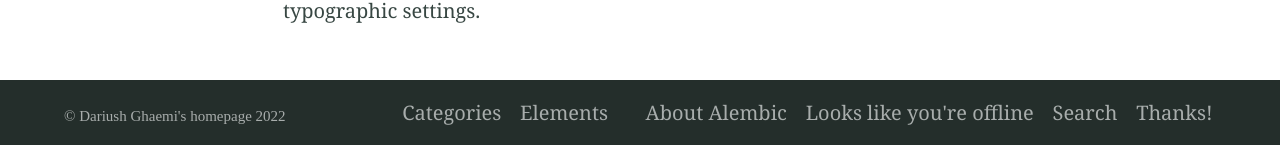
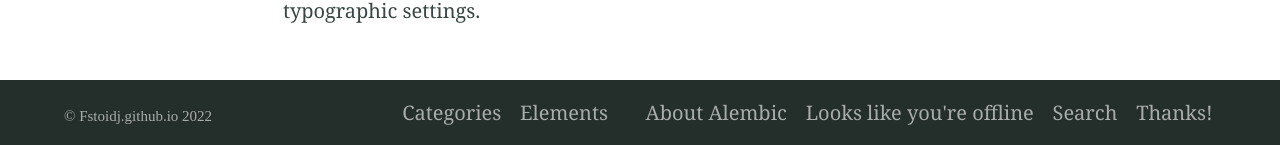
Before and after one commit to Fstoidj/Fstoidj.github.io, a Jekyll site: the page built from index.md, in a window 1280 px wide and 900 px high, scrolled down 4854 px. Shown: the part 752-897 px from the top of the window. Built offline with Jekyll 4.4.1, drawn with Linux system fonts in a browser that asks for light colours; our own code applies the rules of GitHub Pages for plain Markdown files.

Commit message:
Update _config.yml

```diff
--- a/_config.yml
+++ b/_config.yml
@@ -23,9 +23,7 @@ plugins:
 - jekyll-include-cache
 - jemoji
 
-theme: jekyll-theme-minimal
-title: Dariush Ghaemi's homepage
-description: Bookmark this to keep an eye on my project updates!
+
 
 navigation_header:
 - title: Home
```
